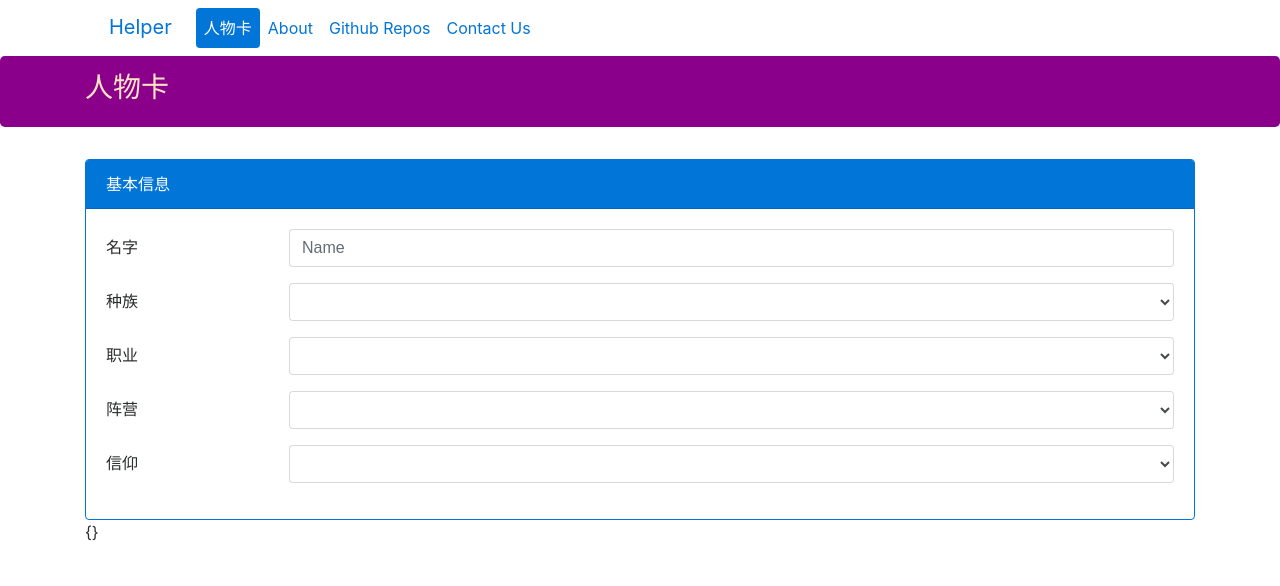
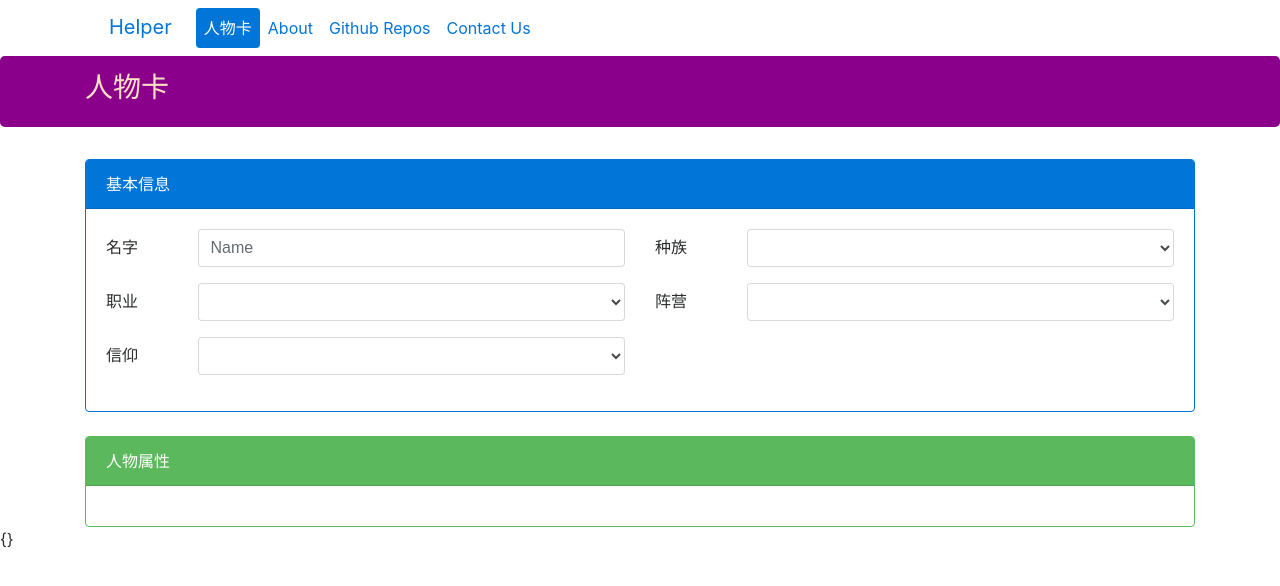
Before and after one commit to Syncret/miscellaneous, an Angular app in the folder dndhelper/: page /#/charaGenerator in a window 1280 px wide. Shown: the top 586 px of the page. Built offline with nearby package versions, Linux system fonts and the light colour scheme.

Commit message:
initial ability form

```diff
--- a/dndhelper/src/app/characterGenerator/basicform.component.html
+++ b/dndhelper/src/app/characterGenerator/basicform.component.html
@@ -3,8 +3,10 @@
         <h3 class=""> 人物卡 </h3>
     </div>
 </div>
+
+<!--basic form-->
 <div class="container">
-    <div class="card blue">
+    <div class="card primary">
         <div class="card-header">
             <a href="#" (click)="basicformCollapsed = !basicformCollapsed"
           [attr.aria-expanded]="!basicformCollapsed" aria-controls="basicform-collapse">基本信息</a>
@@ -12,46 +14,39 @@
         <div class="card-block" id="basicform-collapse" [ngbCollapse]="basicformCollapsed">
             <form class="form-horizontal">
                 <div class="form-group row">
-                    <label class="col-2 col-form-label" for="basicform-name">名字</label>
-                    <div class="col-10">
+                    <label class="col-1 col-form-label" for="basicform-name">名字</label>
+                    <div class="col-5">
                         <input class="form-control" [(ngModel)]='character.name' type="text" name="name" id="basicform-name" placeholder="Name" required/>
                     </div>
-                </div>
-                <div class="form-group row">
-                    <label class="col-2 col-form-label" for="basicform-race">种族</label>
-                    <div class="col-10">
+                    <label class="col-1 col-form-label" for="basicform-race">种族</label>
+                    <div class="col-5">
                         <select [(ngModel)]='character.race' class="form-control" id="basicform-race" type="text" name="race" required>
                             <option *ngFor="let option of constants.Races" >{{option}}</option>
                         </select>
                     </div>
                 </div>
                 <div class="form-group row">
-                    <label class="col-2 col-form-label" for="basicform-class">职业</label>
-                    <div class="col-10">
+                    <label class="col-1 col-form-label" for="basicform-class">职业</label>
+                    <div class="col-5">
                         <select [(ngModel)]='character.class' class="form-control" type="text" id="basicform-class" name="class" required>
                             <option *ngFor="let option of constants.Classes" >{{option}}</option>
                         </select>
                     </div>
-                </div>
-                <div class="form-group row">
-                    <label class="col-2 col-form-label" for="basicform-alignment">阵营</label>
-                    <div class="col-10">
+                    <label class="col-1 col-form-label" for="basicform-alignment">阵营</label>
+                    <div class="col-5">
                         <select [(ngModel)]='character.alignment' class="form-control" type="text" id="basicform-alignment" name="class" required>
                             <option *ngFor="let option of constants.Alignments" >{{option}}</option>
                         </select>
                     </div>
                 </div>
                 <div class="form-group row">
-                    <label class="col-2 col-form-label" for="basicform-religion">信仰</label>
-                    <div class="col-10">
+                    <label class="col-1 col-form-label" for="basicform-religion">信仰</label>
+                    <div class="col-5">
                         <select [(ngModel)]='character.religion' class="form-control" type="text" id="basicform-religion" name="class" required>
                             <option *ngFor="let option of constants.Religions; let i=index" value={{option}}>{{option}} -- {{constants.ReligionAlignments[i]}}</option>
                         </select>
                     </div>
-                </div>
-                <div *ngIf="character.religion===constants.Religion.OTHER_GOD" class="form-group row">
-                    <label class="col-2 col-form-label" for="basicform-otherReligion"> </label>
-                    <div class="col-10">
+                    <div *ngIf="character.religion===constants.Religion.OTHER_GOD" class="col-6">
                         <input class="form-control" [(ngModel)]='character.otherReligion'
                             type="text" name="otherReligion" id="basicform-otherReligion" placeholder="请在此填写你的信仰" required/>
                     </div>
@@ -59,5 +54,17 @@
             </form>
         </div>
     </div>
+</div>
+<br>
+
+<!--ability form-->
+<div class="container">
+    <div class="card success">
+        <div class="card-header">
+            <a href="#" (click)="abilityformCollapsed = !abilityformCollapsed" [attr.aria-expanded]="!abilityformCollapsed" aria-controls="abilityform-collapse">人物属性</a>
+        </div>
+        <div class="card-block" id="abilityform-collapse" [ngbCollapse]="abilityformCollapsed">
+        </div>
+    </div>
+</div>
 <span>{{character|json}}</span>
-</div>
--- a/dndhelper/src/styles.scss
+++ b/dndhelper/src/styles.scss
@@ -3,7 +3,6 @@ $success:#5cb85c;
 $info:#5bc0de;
 $warning:#f0ad4e;
 $danger:#d9534f;
-
 
 .jumbotron{
     background-color: DarkMagenta;
@@ -16,14 +15,22 @@ $danger:#d9534f;
     }
 }
 
+
 .card{
-    &.blue{
-        border-color:$primary;
-        .card-header{
-            background-color: $primary;
-            a {
-                color:white;
+    .card-header a{
+        color:white;
+    }
+    @mixin card-color($name, $color) {
+        &.#{$name}{
+            border-color:$color;
+            .card-header{
+                background-color: $color;
             }
         }
     }
+    @include card-color('primary',$primary);
+    @include card-color('success',$success);
+    @include card-color('info',$info);
+    @include card-color('warning',$warning);
+    @include card-color('danger',$danger);
 }
```
Lines whose indentation alone changed are shown as unchanged.
